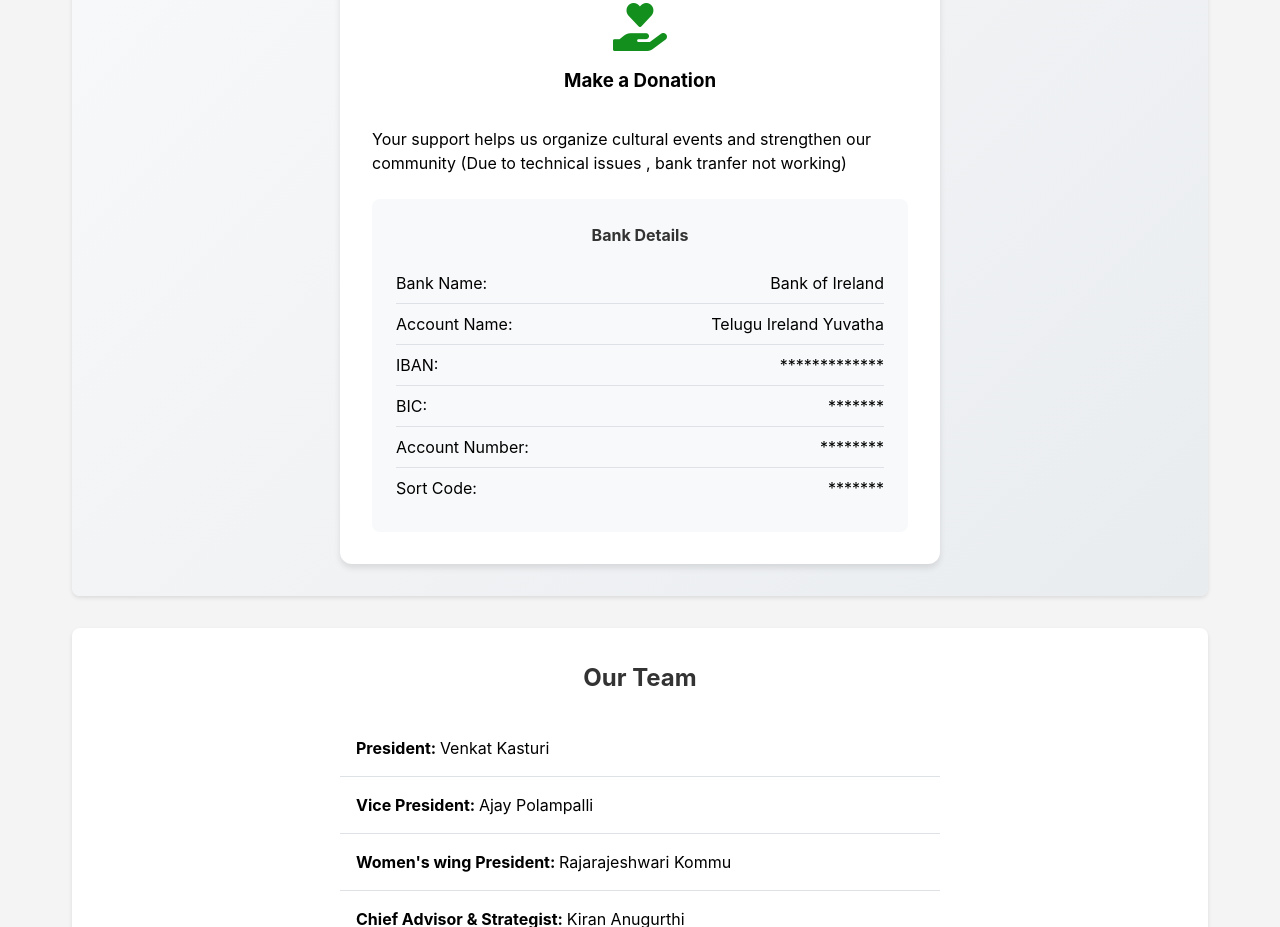
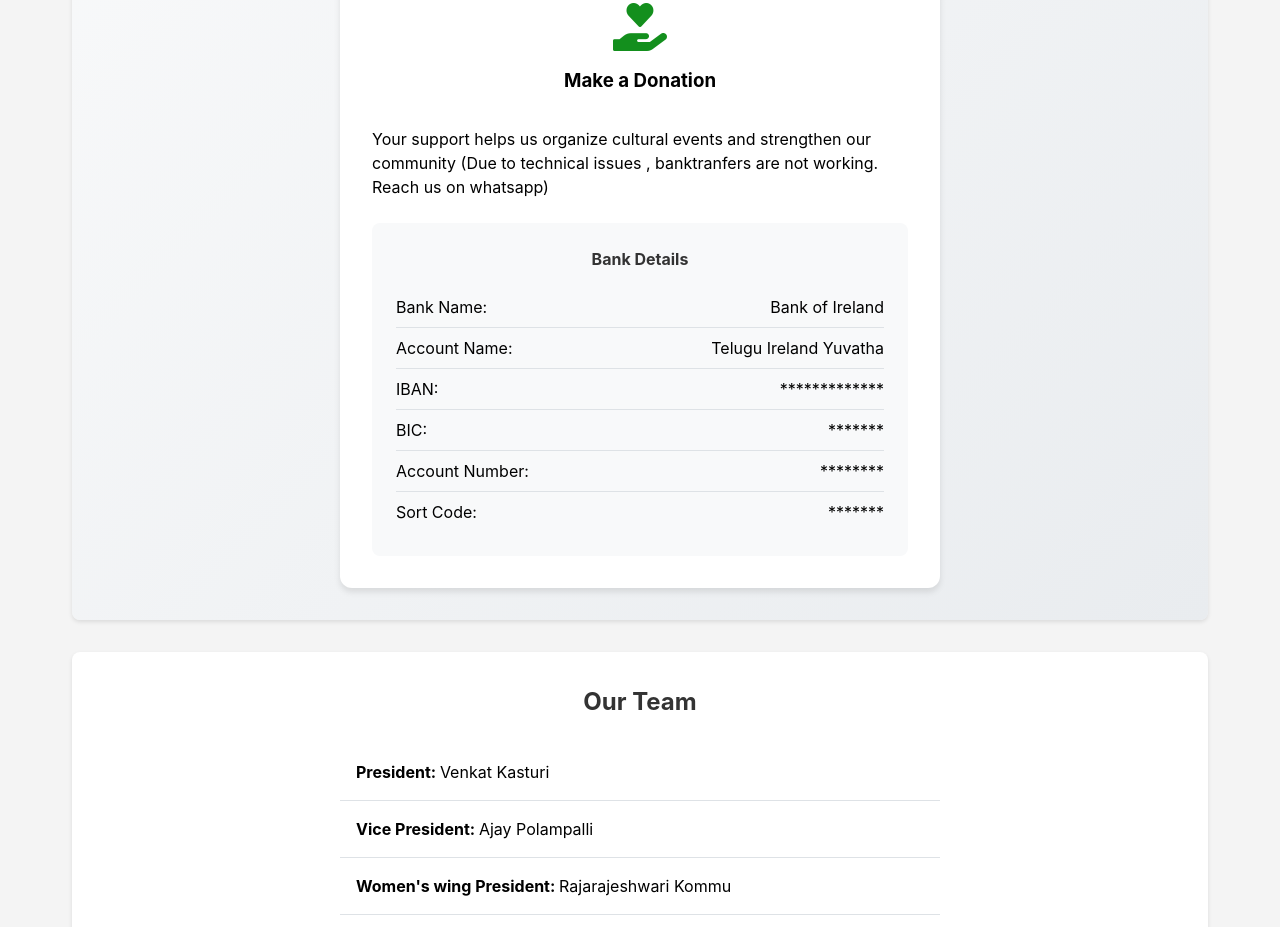
Before and after one commit to tiy-team/tiywebsite, a website built with Vite: page index.html in a window 1280 px wide. Shown: the part 1997-2924 px from the top of the page. Built offline with nearby package versions, Linux system fonts and the light colour scheme.

Commit message:
Update bank tranfers not working

```diff
--- a/index.html
+++ b/index.html
@@ -106,7 +106,7 @@
           </div>
           <p>
             Your support helps us organize cultural events and strengthen our
-            community (Due to technical issues , bank tranfer not working)
+            community (Due to technical issues , banktranfers are not working. Reach us on whatsapp)
           </p>
           <div class="bank-details">
             <h4>Bank Details</h4>
```
